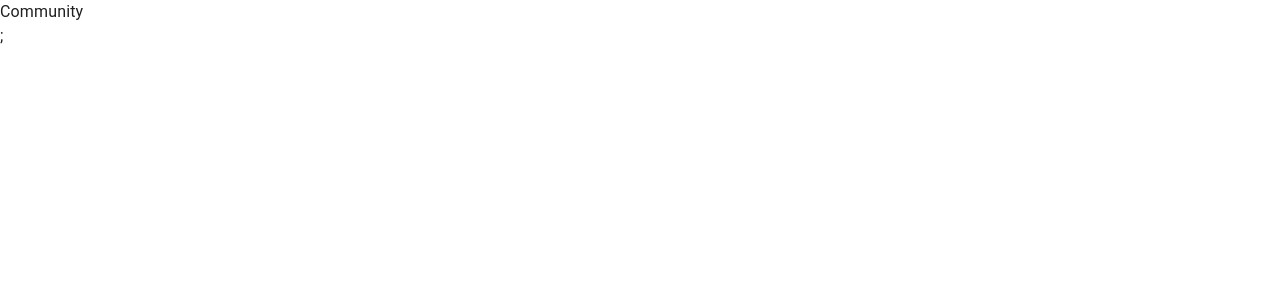
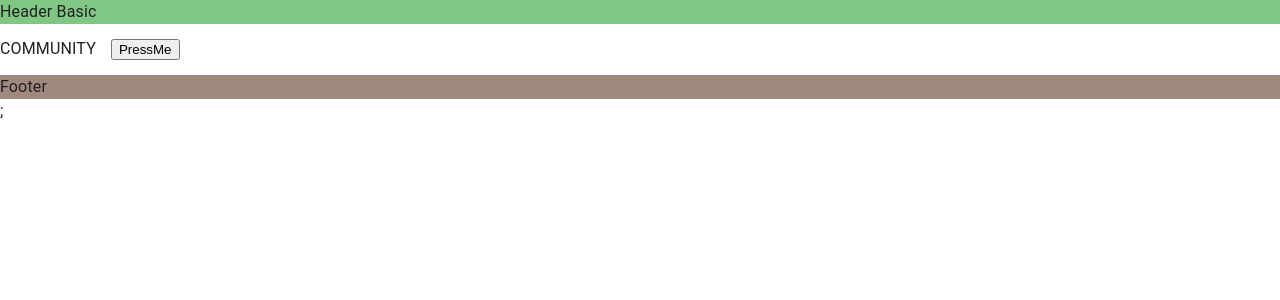
Before and after one commit to Bayram-Y/nestar-demo, a Next.js app: page /community in a window 1280 px wide. Shown: the top 300 px of the page. Built offline with nearby package versions, Linux system fonts and the light colour scheme.

Commit message:
feat: integration Header and Footer via Layouts

```diff
--- /dev/null
+++ b/libs/components/layout/LayoutBasic.tsx
@@ -0,0 +1,25 @@
+import { Stack } from "@mui/material";
+import Head from "next/head";
+
+const withLayoutBasic = (Component: any) => {
+  return (props: any) => {
+    return (
+      <>
+        <Head>
+          <title>Nestar</title>
+        </Head>
+        <Stack id="pc-wrap">
+          <Stack sx={{ background: "#81c784" }}>Header Basic</Stack>
+
+          <Stack id={"main"}>
+            <Component {...props} />
+          </Stack>
+
+          <Stack sx={{ background: "#a1887f" }}>Footer</Stack>
+        </Stack>
+      </>
+    );
+  };
+};
+
+export default withLayoutBasic;
--- a/pages/community/index.tsx
+++ b/pages/community/index.tsx
@@ -1,5 +1,18 @@
-const Community = () => {
-  return <div>Community </div>;
+import withLayoutBasic from "@/libs/components/layout/LayoutBasic";
+import { NextPage } from "next";
+import { useState } from "react";
+
+const Community: NextPage = () => {
+  const [title, setTitle] = useState<string>("hello");
+
+  return (
+    <div>
+      COMMUNITY{""}
+      <button onClick={() => alert("Hello MIT")} style={{ margin: "15px" }}>
+        PressMe
+      </button>
+    </div>
+  );
 };
 
-export default Community;
+export default withLayoutBasic(Community);
```
Also changed, not shown: libs/components/layout/LayoutHome.tsx (added, +25 -0 lines), pages/index.tsx (+6 -7 lines), pages/property/[productId]/index.tsx (deleted, +0 -9 lines), pages/property/detail.tsx (added, +10 -0 lines), pages/property/index.tsx (+6 -4 lines).
